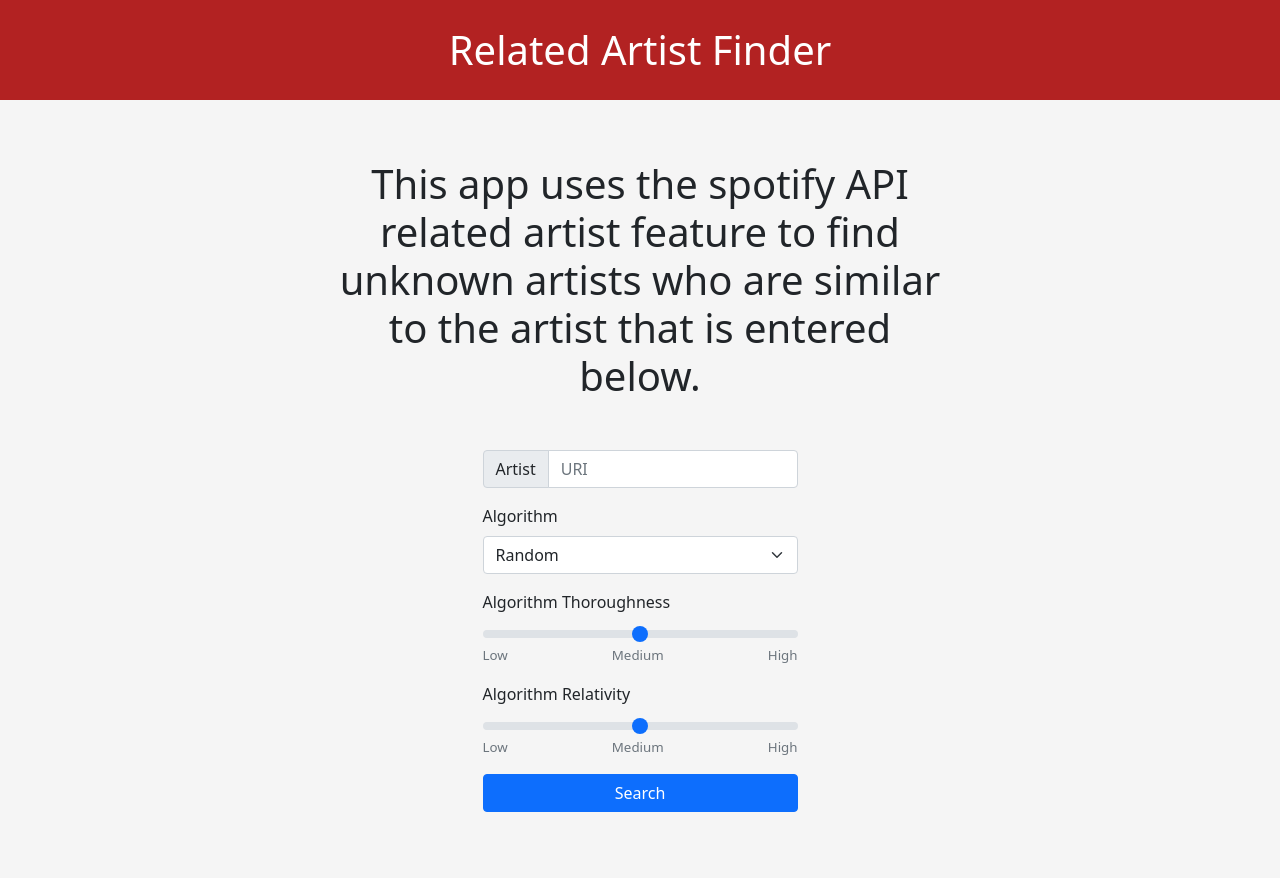
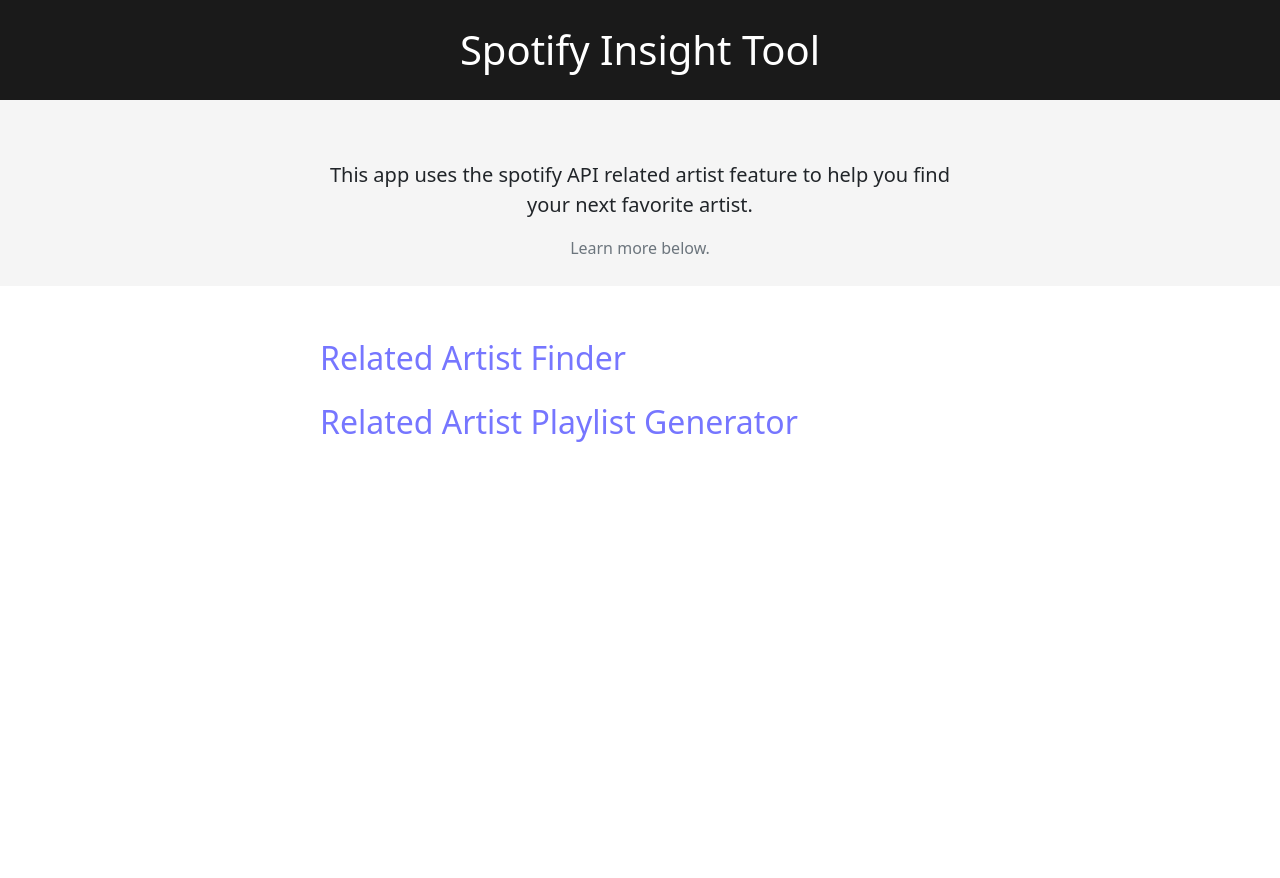
Before and after one commit to noahsolomon0518/underground-music-discovery, a Flask app: page / in a window 1280 px wide. After the commit the page ends 442 px from the top, so only its background shows below. Run offline with Flask 2, Linux system fonts and the light colour scheme; some libraries are stand-ins or nearby versions.

Commit message:
new structure

```diff
--- a/app.py
+++ b/app.py
@@ -1,22 +1,44 @@
-from flask import Flask
+import ast
+from wsgiref import headers
+from xmlrpc.client import ResponseError
+from flask import Flask, make_response, redirect, url_for
+from flask_caching import Cache
 from flask import render_template
 from flask import request
+import base64
+import uuid
+import json
+import requests
+from urllib import parse, response
 from flask.json import jsonify
-from related_artist import UnpopularRelated, get_spotify
+from related_artist import CLIENT_SECRET, UnpopularRelated, get_spotify
+
+
+#Can control
+user_state = {
+
+}
+
 app = Flask(__name__)
+
 spotify =  get_spotify()
 related_artist_finder = UnpopularRelated(spotify)
 
+CLIENT_ID = "9e774700a78045659ac8d6d8c5a182fa"
 
 @app.route("/")
 def hello_world():
     return render_template("main.html")
 
+@app.route("/related_artist", methods = ['GET'])
+def get_related_artist():
+    return render_template("related_artist.html")
+
 @app.route("/relatedartists", methods = ['POST'])
 def get_related_artists():
     params = request.json
-    relativity = 2*int(params["relativity"])
-    thoroughness = 2*int(params["thoroughness"])
+    relativity = int(params["relativity"])
+    thoroughness = int(params["thoroughness"])
     algorithm:str = params["algorithm"].lower()
     results = related_artist_finder.search(starting_artists = params["artistURI"], selection_method = algorithm, max_layer = relativity, max_searches_per_layer = thoroughness)
     print(results)
@@ -28,6 +50,58 @@ def get_search_suggestions(artist):
     results = [(suggest["name"], suggest["uri"]) for suggest in results["artists"]["items"]]
     return jsonify(results)
 
+@app.route("/login_to_spotify", methods = ['GET'])
+def login_to_spotify():
+    """Login to spotify"""
+    state = uuid.uuid1()
+    client_ID = CLIENT_ID
+    scope = 'user-read-private user-read-email';
+    redirect_uri = request.base_url.replace("/login_to_spotify", "/generate_playlist")
+
+    return redirect("https://accounts.spotify.com/authorize?"+parse.urlencode({
+        "state":state,
+        "scope": scope,
+        "redirect_uri": redirect_uri,
+        "client_id": client_ID,
+        "response_type": "code"
+    }))
+
+@app.route("/generate_playlist", methods = ["GET"])
+def get_tokens():
+    """Gets tokens for spotify api"""
+    errors = None
+    if("code" not in request.args.keys()):
+        return jsonify({"status": 400})
+    else:
+        string = CLIENT_ID + ":" + CLIENT_SECRET
+        string_bytes = string.encode("ascii")
+        base64_bytes = base64.b64encode(string_bytes)
+        base64_string = base64_bytes.decode("ascii")
+        redirect_uri = request.base_url
+        body = {
+            "grant_type": "authorization_code",
+            "code": request.args["code"],
+            "redirect_uri": redirect_uri
+        }
+        headers = {
+            "Authorization": "Basic " + base64_string,
+            "Content-Type": "application/x-www-form-urlencoded"
+        }
+        response = requests.post("https://accounts.spotify.com/api/token", data=body, headers=headers)
+        access_token = ast.literal_eval(response.text)
+        return access_token
+
+
+@app.route("/generate_playlist", methods = ["GET"])
+def generate_playlist():
+    """After log into spotify sent to this page which generates playlist"""
+    if("code" not in request.args):
+        return make_response("ERROR: Must login to spotify", 401)
+    tokens = requests.get(request.base_url, params=request.args).text
+    dict_token = ast.literal_eval(tokens.replace("\\", "").rstrip("\"").lstrip("\""))
+    print(dict_token)
+
+    return render_template("generate_playlist", token = dict_token)
 
 
 if __name__ == "__main__":
--- a/static/table.js
+++ b/static/table.js
@@ -42,6 +42,11 @@ tableButtons = `
                     <div class="col-1">
                         <a id = "to-csv" class="btn btn-outline-secondary btn-sm" style="width: 100%; margin: 0px; background-color: white; border-color: gainsboro;">To CSV</a>
                     </div>
+                    <div class="col-1">
+                        <a class="btn btn-outline-secondary btn-sm" style="width: 100%; margin: 0px; background-color: white; border-color: gainsboro;" data-toggle="modal" data-target="#exampleModalCenter">
+                            Generate Playlist
+                        </a>
+                    </div>
                 </div>
             </div>
 `
@@ -60,13 +65,11 @@ class Table {
     #getInputData() {
         var artistURI = document.getElementById("artist-uri").value
         var algorithm = document.getElementById("algorithm").value
-        var thoroughness = document.getElementById("algorithm-thoroughness").value
-        var relativity = document.getElementById("algorithm-relativity").value
         return {
             artistURI: artistMap[artistURI],
             algorithm: algorithm,
-            thoroughness: thoroughness,
-            relativity: relativity
+            relativity: 4,
+            thoroughness: 4
         }
     }
 
--- a/templates/main.html
+++ b/templates/main.html
@@ -1,71 +1,82 @@
-<!doctype html style = "margin: 0px; padding: 0px;">
+<!doctype html style="margin: 0px; padding: 0px;">
 <html style="padding: 0px; margin: 0px;">
+
 <head>
-        <link href="https://cdn.jsdelivr.net/npm/bootstrap@5.1.3/dist/css/bootstrap.min.css" rel="stylesheet" integrity="sha384-1BmE4kWBq78iYhFldvKuhfTAU6auU8tT94WrHftjDbrCEXSU1oBoqyl2QvZ6jIW3" crossorigin="anonymous">
+    <link href="https://cdn.jsdelivr.net/npm/bootstrap@5.1.3/dist/css/bootstrap.min.css" rel="stylesheet"
+        integrity="sha384-1BmE4kWBq78iYhFldvKuhfTAU6auU8tT94WrHftjDbrCEXSU1oBoqyl2QvZ6jIW3" crossorigin="anonymous">
 </head>
+
 <body style="padding: 0px; margin: 0px;">
-        <nav id = "title" class = "d-flex align-items-center justify-content-center" style="margin: 0px; padding: 0px; background-color: firebrick; width: 100%; height: 100px;">
+    <nav id="title" class="d-flex align-items-center justify-content-center"
+        style="margin: 0px; padding: 0px; background-color: rgb(26, 26, 26); width: 100%; height: 100px;">
 
-                <p class="fs-1" style="padding: 0px; margin: 0px; color: white;">Related Artist Finder</p>
+        <p class="fs-1" style="padding: 0px; margin: 0px; color: white;">Spotify Insight Tool</p>
 
 
     </nav>
 
-        <section id = "search" style="width: 100%; background-color: whitesmoke; margin: 0px; padding: 10px; display: flex; align-items: center; justify-content: center; flex-direction: column;">
+    <section id="details"
+        style="width: 100%; background-color: whitesmoke; margin: 0px; padding: 10px; display: flex; align-items: center; justify-content: center; flex-direction: column;">
 
-            <p class = "display-6" style="width: 50%; margin: 50px; text-align: center;">
-                This app uses the spotify API <strong>related artist</strong> feature to find unknown artists who are similar to the artist that is entered below.
+        <p class="lead" style="width: 50%; margin-top: 50px; text-align: center;">
+            This app uses the spotify API <strong>related artist</strong> feature to help you find your next favorite
+            artist.
         </p>
+        <p class="text-muted">Learn more below.</p>
+    </section>
 
+    <div class="d-flex flex-column justify-content-center align-items-center">
+        <div style="width: 50%;" class="mt-5">
+            <div>
 
-            <div style="width: 25%; height: 100%;">
-                <div class="input-group mb-3">
-                    <span class="input-group-text">Artist</span>
-                    <input id = "artist-uri" list="artist-data" type="text" class="form-control" placeholder = "URI" aria-label="Username" aria-describedby="basic-addon1" required>
-                </div>
-                <datalist id = "artist-data">
-
-                </datalist>
-
-                <label for="algorithm" class="form-label">Algorithm</label>
-                <select id="algorithm" class="form-select form-select-md mb-3" aria-label=".form-select-lg example">
-                    <option selected value="random">Random</option>
-                    <option value="lowest_popularity">Popularity</option>
-                    <option value="lowest_followers">Followers</option>
-                </select>
-                <label for="algorithm-thoroughness" class="form-label">Algorithm Thoroughness</label>
-                <input type="range" class="form-range" min="1" max="3" id="algorithm-thoroughness">
-
-                <div style="display: flex; width: 100%; justify-content: space-between;">
-                    <p style="justify-self: start; font-size:  smaller; " class = "text-muted">Low</p>
-                    <p style="justify-self: center; font-size:  smaller; " class = "text-muted">Medium</p>
-                    <p style="justify-self: end; font-size:  smaller; " class = "text-muted">High</p>
+                <p style="color: rgb(118, 118, 255); font-size: xx-large;" type="button" data-toggle="collapse" data-target="#collapseExample"
+                    aria-expanded="false" aria-controls="collapseExample">
+                    Related Artist Finder
+                </p>
             </div>
 
-                <label for="algorithm-relativity" class="form-label">Algorithm Relativity</label>
-                <input type="range" class="form-range" min="1" max="3" id="algorithm-relativity">
+            <div class="collapse mb-2" id="collapseExample">
+                <div class="card card-body">
+                    Uses spotify's related artist feature to recursively find artist similar to inputted artist. Can view table of related artist with popularity values (0-100) and number of followers. Option to download as CSV file.
+                    <a href="related_artist" class="btn btn-sm btn-primary mt-2" style="width: 150px;">
+                        Go here
+                    </a>
+                </div>
+            </div>
+        </div>
+        <div style="width: 50%;">
+            <div>
 
-                <div style="display: flex; width: 100%; justify-content: space-between;">
-                    <p style="justify-self: start; font-size:  smaller; " class = "text-muted">Low</p>
-                    <p style="justify-self: center; font-size:  smaller; " class = "text-muted">Medium</p>
-                    <p style="justify-self: end; font-size:  smaller; " class = "text-muted">High</p>
+                <p style="color: rgb(118, 118, 255); font-size: xx-large;" type="button" data-toggle="collapse" data-target="#related-artist-playlist-generator"
+                    aria-expanded="false" aria-controls="related-artist-playlist-generator">
+                    Related Artist Playlist Generator
+                </p>
             </div>
-                <button id = "search-button" onclick="table.search()" class="btn btn-primary" style="width: 100%;">Search</button>
+
+            <div class="collapse" id="related-artist-playlist-generator">
+                <div class="card card-body">
+                    Creates a playlist based on the related artist tree of an inputted artist. Can condition on popularity and number of followers to generate a playlist with more unknown artist.
+                    <button class="btn btn-sm btn-primary mt-2" style="width: 150px;">
+                        Go here
+                    </button>
                 </div>
-        </section>
+            </div>
+        </div>
 
-        <section id = "search" style="background-color: whitesmoke; margin: 0px; padding: 10px;">
-
-            <table class="table" style=" table-layout: fixed; margin-top: 20px;" id = "search-results-table">
-
-            </table>
-            <div class="fluid-container" id = "table-buttons">
 
     </div>
 
-        </section>
 </body>
-    <script src = "static/table.js"></script>
+<script src="static/table.js"></script>
+<script src="https://code.jquery.com/jquery-3.2.1.slim.min.js"
+    integrity="sha384-KJ3o2DKtIkvYIK3UENzmM7KCkRr/rE9/Qpg6aAZGJwFDMVNA/GpGFF93hXpG5KkN"
+    crossorigin="anonymous"></script>
+<script src="https://cdnjs.cloudflare.com/ajax/libs/popper.js/1.12.9/umd/popper.min.js"
+    integrity="sha384-ApNbgh9B+Y1QKtv3Rn7W3mgPxhU9K/ScQsAP7hUibX39j7fakFPskvXusvfa0b4Q"
+    crossorigin="anonymous"></script>
+<script src="https://maxcdn.bootstrapcdn.com/bootstrap/4.0.0/js/bootstrap.min.js"
+    integrity="sha384-JZR6Spejh4U02d8jOt6vLEHfe/JQGiRRSQQxSfFWpi1MquVdAyjUar5+76PVCmYl"
+    crossorigin="anonymous"></script>
 
 
 </html>
```
Also changed, not shown: plans/classes.txt (+25 -1 lines), templates/generate_playlist.html (added, +18 -0 lines), templates/related_artist.html (added, +68 -0 lines), 1 other file. Lines whose indentation alone changed are shown as unchanged.
